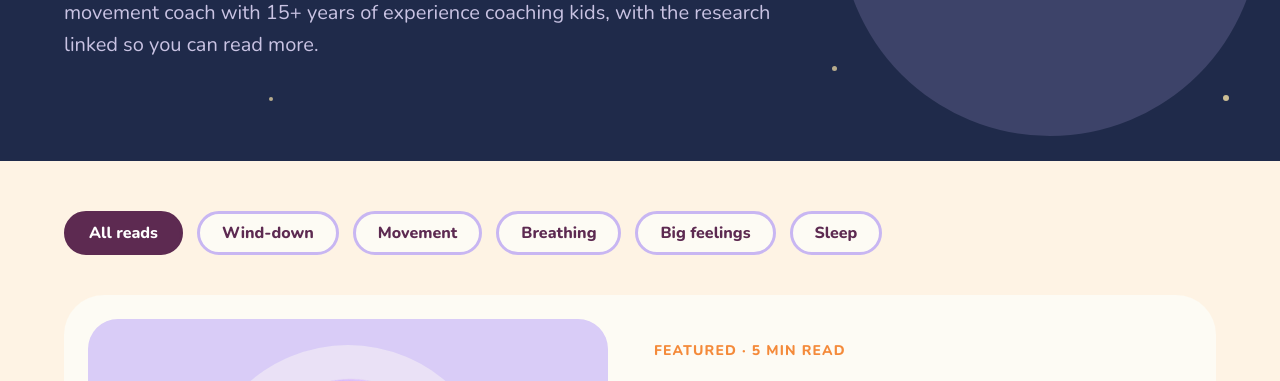
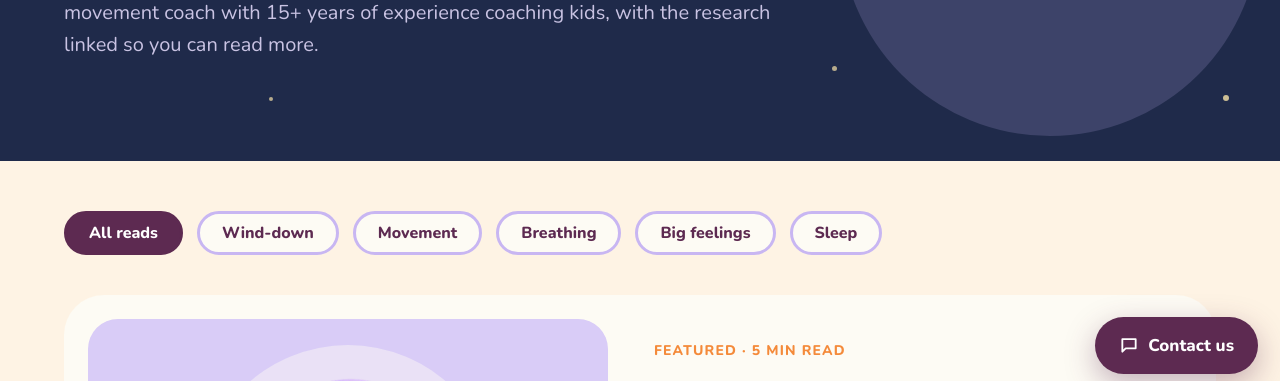
Before and after one commit to ghwells219-eng/moonpondtv, a plain HTML site: page moonlight-reading/index.html in a window 1280 px wide. Shown: the part 404-785 px from the top of the page. Drawn offline with nearby package versions, Linux system fonts and the light colour scheme.

Commit message:
Add floating contact button

```diff
--- a/moonlight-reading/index.html
+++ b/moonlight-reading/index.html
@@ -80,5 +80,6 @@ document.querySelectorAll('.chip').forEach(c=>c.addEventListener('click',()=>{
 <nav><a href="/moonlight-reading/">Moonlight Reading</a><a href="/contact/">Contact</a><a href="https://www.youtube.com/@MoonPondKids">YouTube</a><a href="https://www.instagram.com/moonpondtv">Instagram</a><a href="https://www.tiktok.com/@moonpondtv">TikTok</a></nav>
 <small>&copy; 2026 Moon Pond &middot; moonpondtv.com</small>
 </div></footer>
+<a class="float-contact" href="/contact/" aria-label="Contact us"><svg viewBox="0 0 24 24" width="20" height="20" fill="none" stroke="currentColor" stroke-width="2.2" stroke-linecap="round" stroke-linejoin="round" aria-hidden="true"><path d="M4 5h16v11H8l-4 4z"/></svg>Contact us</a>
 </body>
 </html>
```
